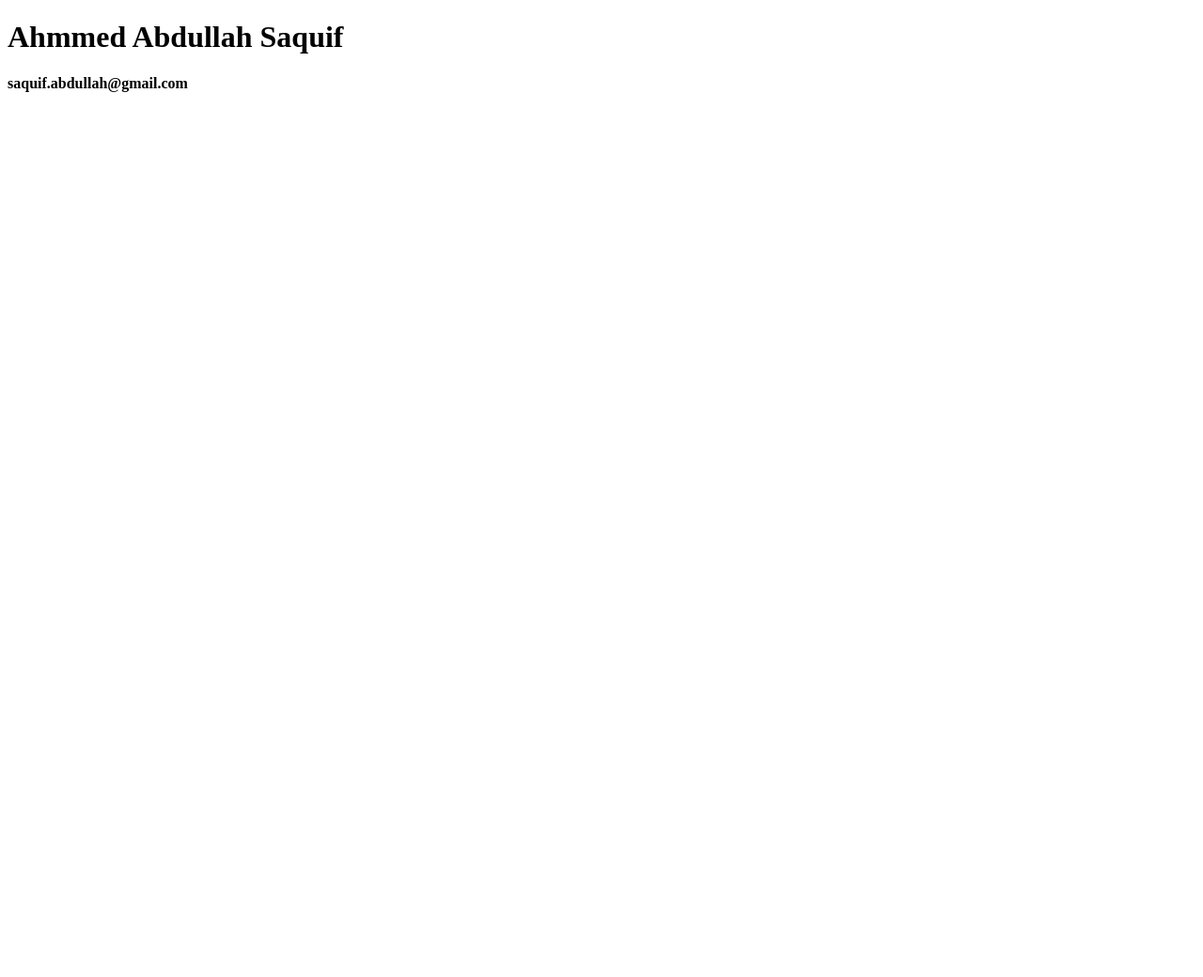
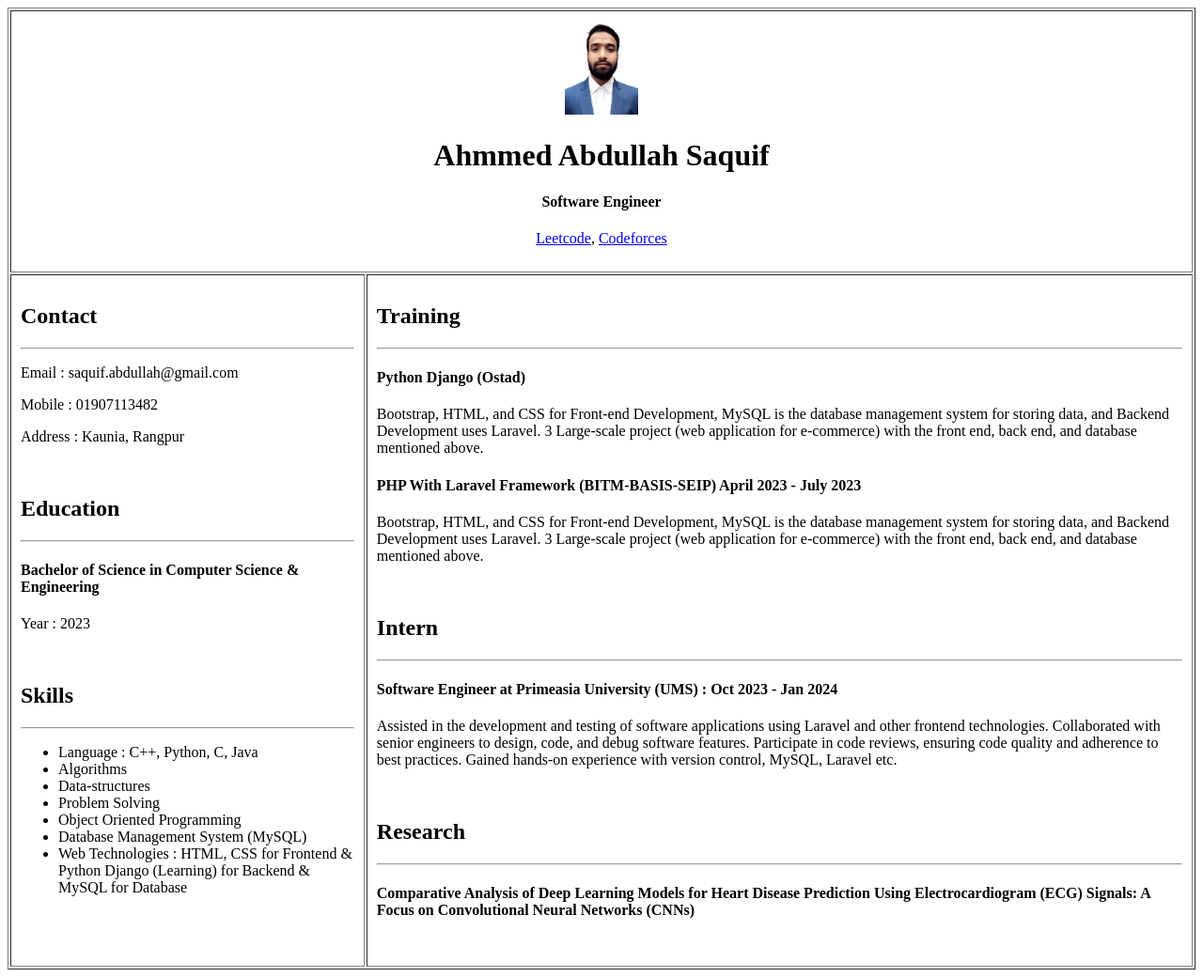
Before and after one commit to saquif-abdullah/simple-resume-template-design-html, a plain HTML site: page index.html in a window 1280 px wide. Shown: the whole page at 94% size. Before the commit the page ends 800 px from the top, so only its background shows below. Drawn offline with Linux system fonts and the light colour scheme.

Commit message:
completed

```diff
--- a/index.html
+++ b/index.html
@@ -3,10 +3,89 @@
 <head>
     <meta charset="UTF-8">
     <meta name="viewport" content="width=device-width, initial-scale=1.0">
-    <title>Document</title>
+    <title>Saquif Abdullah</title>
 </head>
 <body>
-    <h1>Ahmmed Abdullah Saquif</h1>
-    <h4>saquif.abdullah@gmail.com</h4>
+    <table border="1" width="100%" cellpadding="10">
+        <tr>
+            <td colspan="2" align="center">
+                <img height="100" src="Images/Saquif_Image.jpg" alt="">
+                <h1>Ahmmed Abdullah Saquif</h1>
+                <h4>Software Engineer</h4>
+                <p><a href="https://leetcode.com/u/Saquif_Sohol/"> Leetcode</a>,  <a href="https://codeforces.com/profile/Saquif_Sohol">Codeforces</a></p>
+            </td>
+        </tr>
+
+        <tr>
+            <td width="30%" valign="top">
+
+                <h2>Contact</h2>
+                <hr>
+                <p>Email : saquif.abdullah@gmail.com</p>
+                <p>Mobile : 01907113482</p>
+                <p>Address : Kaunia, Rangpur</p>
+
+                <br>
+
+                <h2>Education</h2>
+                <hr>
+                <h4>Bachelor of Science in Computer Science & Engineering</h4>
+                <p>Year : 2023</p>
+                <br>
+
+                <h2>Skills</h2>
+                <hr>
+                <ul>
+                    <li>Language : C++, Python, C, Java</li>
+                    <li>Algorithms</li>
+                    <li>Data-structures</li>
+                    <li>Problem Solving</li>
+                    <li>Object Oriented Programming</li>
+                    <li>Database Management System (MySQL)</li>
+                    <li>Web Technologies : HTML, CSS for Frontend & Python Django (Learning) for Backend & MySQL for Database</li>
+                </ul>
+                <br>
+
+
+            </td>
+
+
+            <td width="70%" valign="top">
+                <h2>Training</h2>
+                <hr>
+                <h4>Python Django (Ostad)
+
+                </h4>
+                <p>Bootstrap, HTML, and CSS for Front-end Development, MySQL is the database management system for storing data, and
+                    Backend Development uses Laravel. 3 Large-scale project (web application for e-commerce) with the front end, back end,
+                    and database mentioned above.
+                </p>
+                <h4>PHP With Laravel Framework (BITM-BASIS-SEIP) April 2023 - July 2023</h4>
+                <p>Bootstrap, HTML, and CSS for Front-end Development, MySQL is the database management system for storing data, and
+                    Backend Development uses Laravel. 3 Large-scale project (web application for e-commerce) with the front end, back end,
+                    and database mentioned above.
+                </p>
+                <br>
+                <h2>Intern</h2>
+                <hr>
+                <h4>Software Engineer at Primeasia University (UMS) : Oct 2023 - Jan 2024</h4>
+                <p>Assisted in the development and testing of software applications using Laravel and other frontend technologies.
+                    Collaborated with senior engineers to design, code, and debug software features. Participate in code reviews, ensuring
+                    code quality and adherence to best practices. Gained hands-on experience with version control, MySQL, Laravel etc.
+                </p>
+                <br>
+
+                <h2>Research</h2>
+                <hr>
+                <h4>Comparative Analysis of Deep Learning Models for Heart Disease Prediction Using Electrocardiogram (ECG)
+                    Signals: A Focus on Convolutional Neural Networks (CNNs)</h4>
+
+                <br>
+
+
+            </td>
+        </tr>
+
+    </table>
 </body>
 </html>
```
Also changed, not shown: Images/Saquif_Image.jpg (added).
